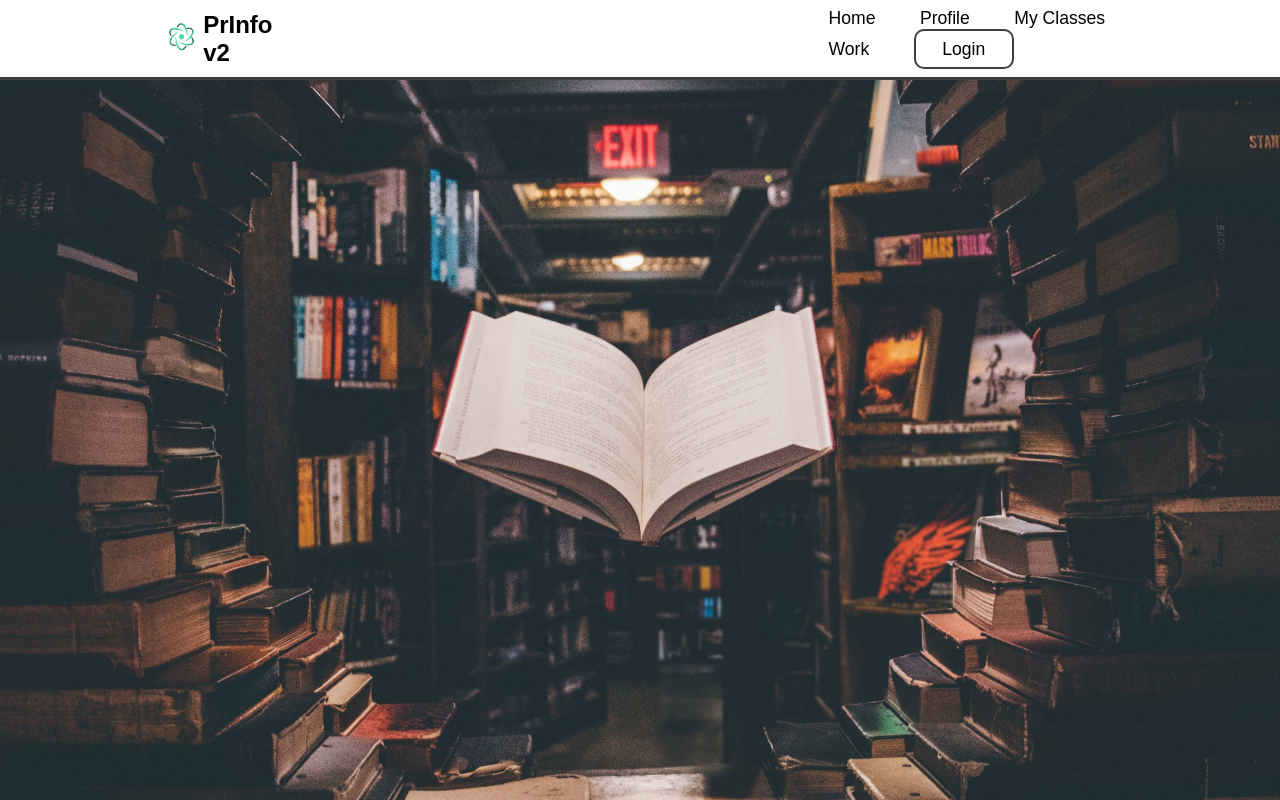
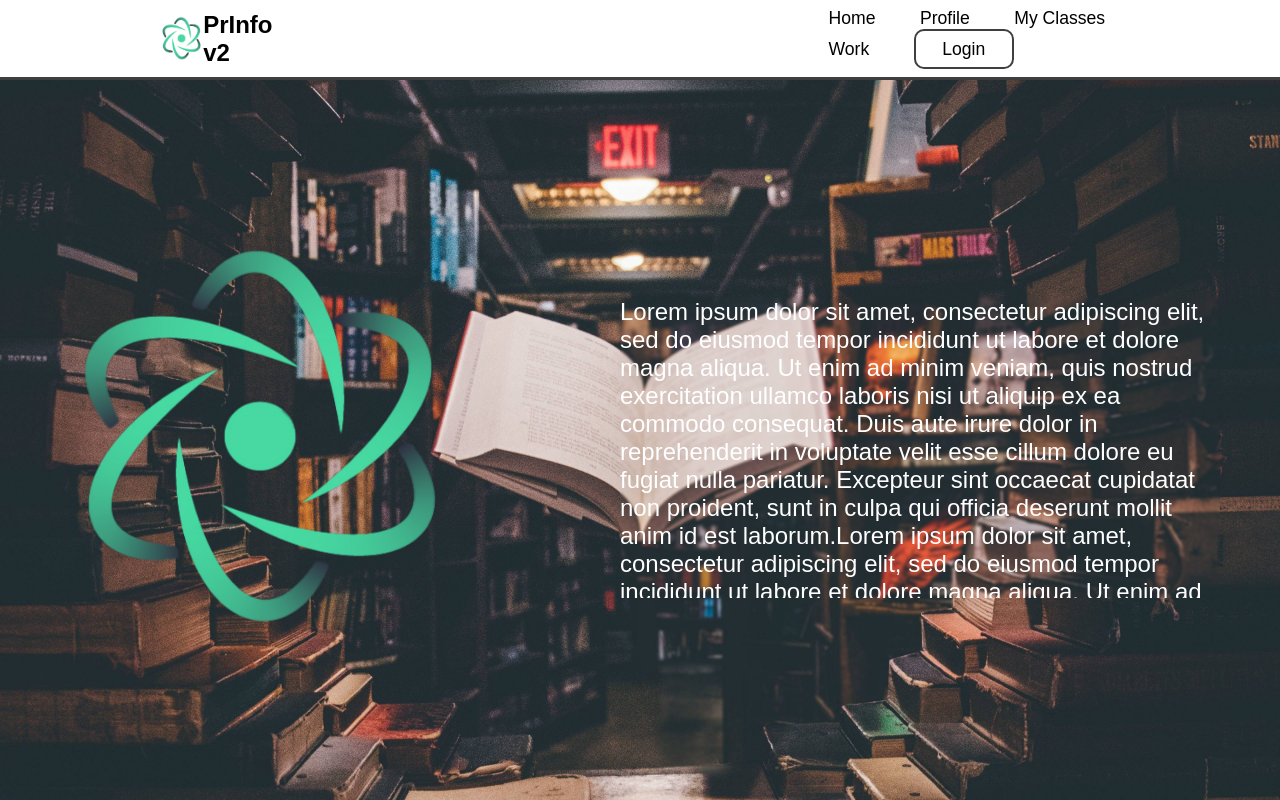
Before and after one commit to mariusmafteiv/Tehnologii-WEB, a PHP site: page /home.html in a window 1280 px wide. Run offline with PHP 8.4, Linux system fonts and the light colour scheme; some web fonts are replaced.

Commit message:
updated home page, minor change to logo.png

```diff
--- a/Interface/home.html
+++ b/Interface/home.html
@@ -20,5 +20,13 @@
             <button class="login-btn">Login</button>
         </nav>
     </header>
+    <div class="container">
+        <div class="left-container">
+            <img class="logo", src="assets/logo.png" />
+        </div>
+        <div class="right-container">
+            <h2 class="text">Lorem ipsum dolor sit amet, consectetur adipiscing elit, sed do eiusmod tempor incididunt ut labore et dolore magna aliqua. Ut enim ad minim veniam, quis nostrud exercitation ullamco laboris nisi ut aliquip ex ea commodo consequat. Duis aute irure dolor in reprehenderit in voluptate velit esse cillum dolore eu fugiat nulla pariatur. Excepteur sint occaecat cupidatat non proident, sunt in culpa qui officia deserunt mollit anim id est laborum.Lorem ipsum dolor sit amet, consectetur adipiscing elit, sed do eiusmod tempor incididunt ut labore et dolore magna aliqua. Ut enim ad minim veniam, quis nostrud exercitation ullamco laboris nisi ut aliquip ex ea commodo consequat. Duis aute irure dolor in reprehenderit in voluptate velit esse cillum dolore eu fugiat nulla pariatur. Excepteur sint occaecat cupidatat non proident, sunt in culpa qui officia deserunt mollit anim id est laborum.</h2>
+        </div>
+    </div>
 </body>
 </html>
--- a/Interface/stylesheets/home.css
+++ b/Interface/stylesheets/home.css
@@ -92,3 +92,54 @@ header{
     background: #3F3F3F;
     color:white;
 }
+
+.container{
+    position: fixed;
+    display: flex;
+    justify-content: space-between;
+    align-items: center;
+    justify-content: center;
+    user-select: none;
+}
+
+.left-container .logo{
+    width: 400px;
+    height: 400px;
+    margin-right: 10em;
+    margin-top: 5em;
+}
+
+.right-container{
+    position: relative;
+    float: right;
+    right: inherit;
+    width: 100%;
+    max-width: 600px;
+    height: 300px;
+    display: absolute;
+    align-self: center;
+    justify-content: center;
+    align-items: center;
+
+    background: transparent;
+    backdrop-filter: blur(1px);
+    bottom: -3em;
+
+    overflow-y: scroll;
+    scrollbar-width: none;
+    -ms-overflow-style: none;
+}
+
+.right-container::-webkit-scrollbar {
+    width: 0;
+    height: 0;
+}
+
+.right-container h2{
+    color:white;
+    font-weight: 150;
+}
+
+.container h2{
+
+}
--- a/Interface/stylesheets/profile.css
+++ b/Interface/stylesheets/profile.css
@@ -182,6 +182,7 @@ header{
     width: 0;
     height: 0;
 }
+
 .problems-container h2{
     background-size: cover;
     background-color: rgba(180, 180, 180, .75);;
```
Also changed, not shown: Interface/assets/logo.png.
